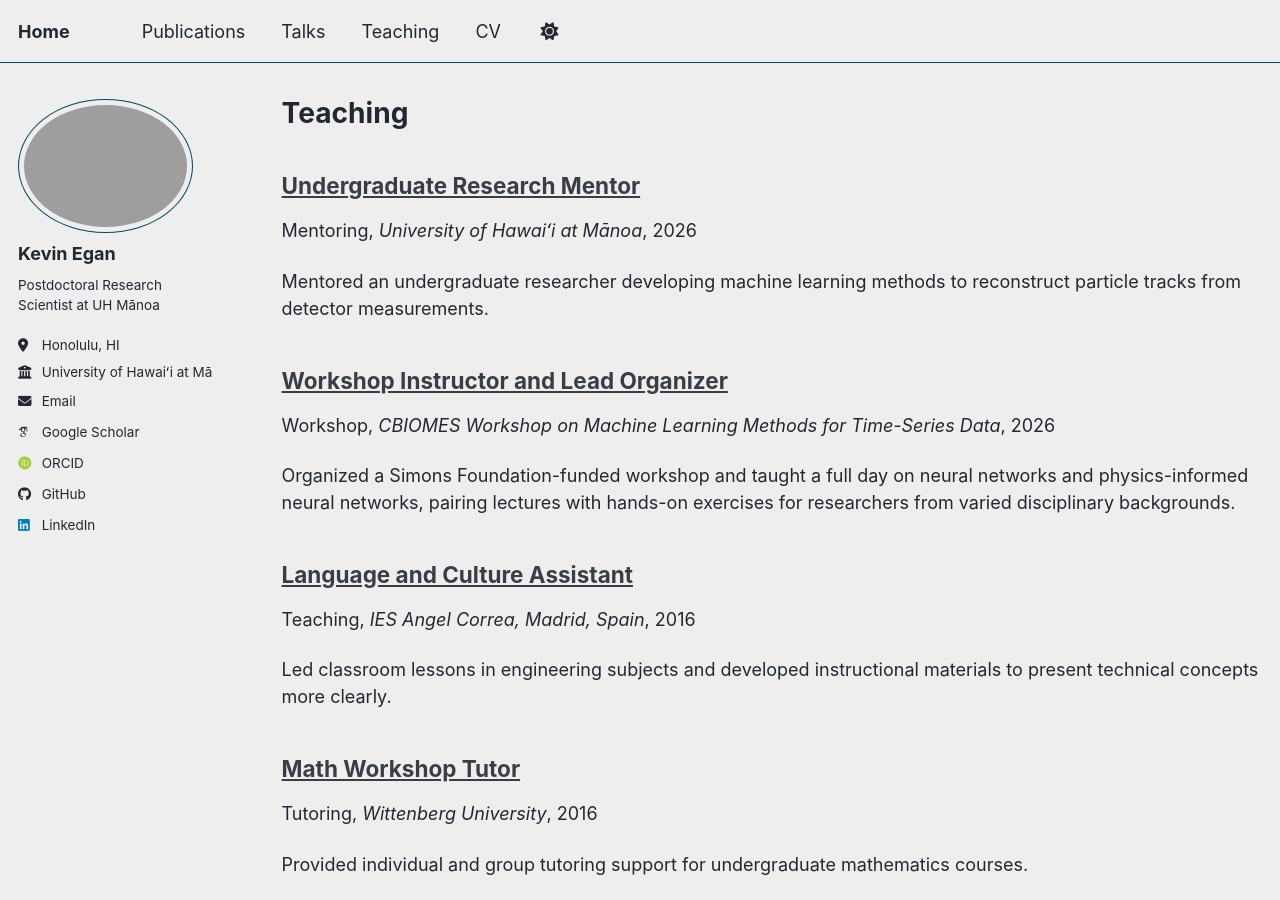
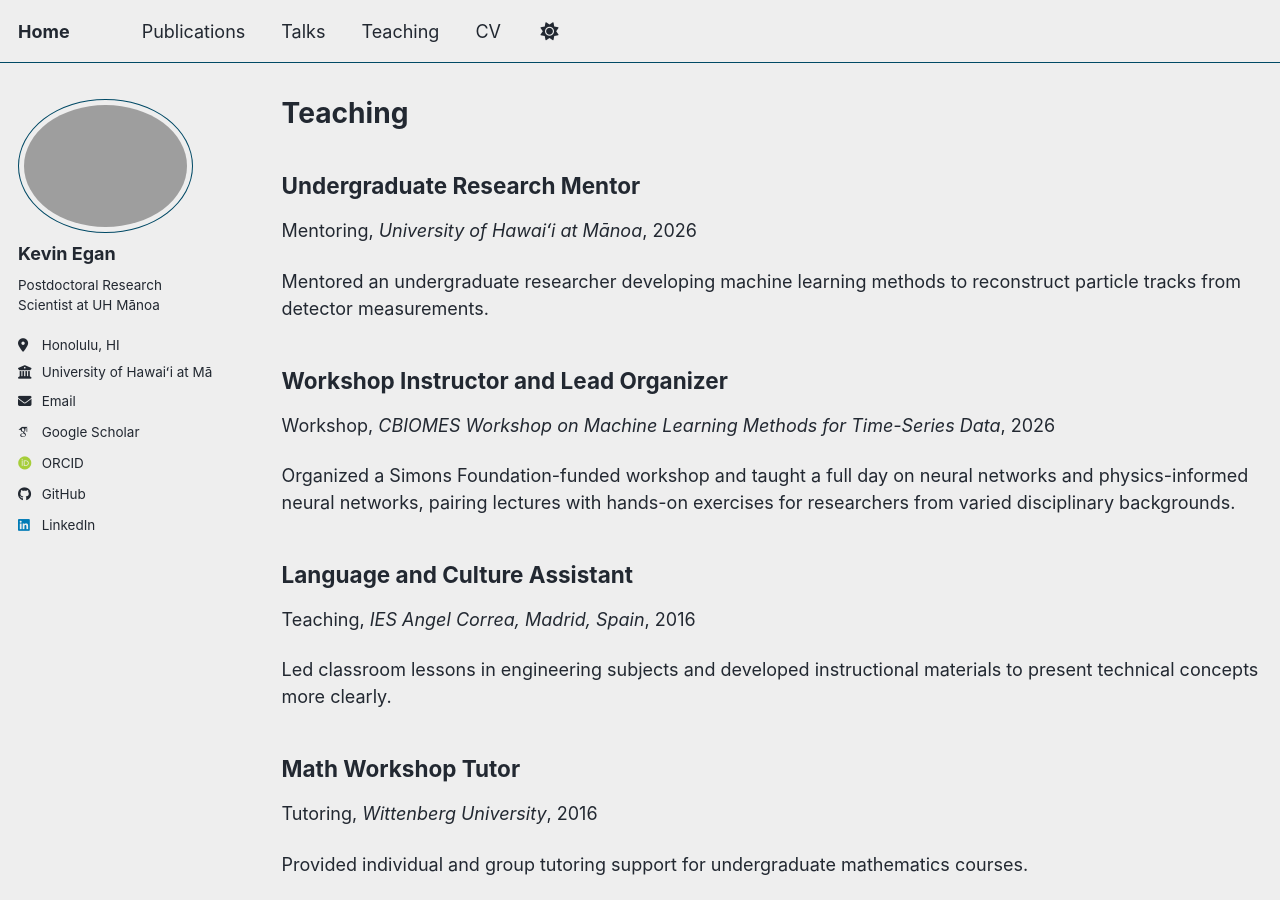
Before and after one commit to kevinegan31/kevinegan31.github.io, a Jekyll site: the page built from _pages/teaching.html, in a window 1280 px wide and 900 px high. Built offline with Jekyll 4.4.1, drawn with Linux system fonts in a browser that asks for light colours; some web fonts are replaced; a script bundle is joined from its source files by our own code; library files that are not in the unit come from our copies.

Commit message:
Update title rendering logic to include teaching entries in publications section

```diff
--- a/_includes/archive-single.html
+++ b/_includes/archive-single.html
@@ -36,7 +36,7 @@
     <h2 class="archive__item-title" itemprop="headline">
       {% if post.link %}
         <a href="{{ post.link }}">{{ title }}</a> <a href="{{ base_path }}{{ post.url }}" rel="permalink"><i class="fa fa-link" aria-hidden="true" title="permalink"></i><span class="sr-only">Permalink</span></a>
-      {% elsif post.collection == 'publications' %}
+      {% elsif post.collection == 'publications' or post.collection == 'teaching' %}
         {{ title }}
       {% else %}
         <a href="{{ base_path }}{{ post.url }}" rel="permalink">{{ title }}</a>
```
